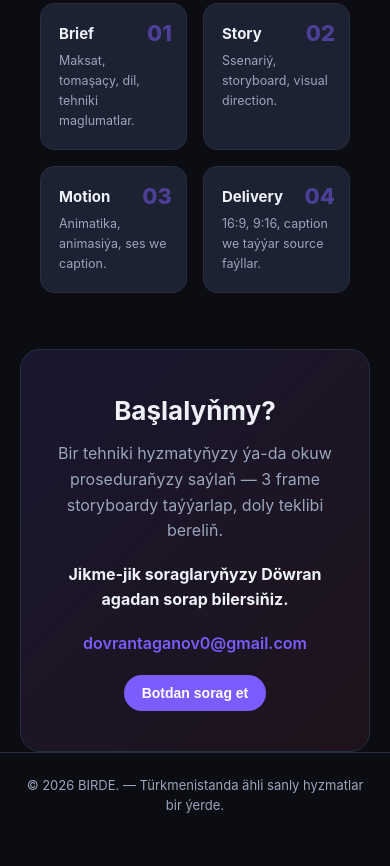
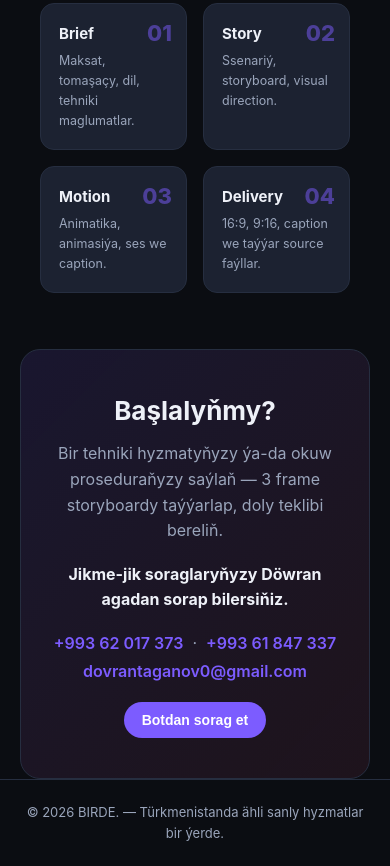
Before and after one commit to Durdymyrat2026/business-chatbot, a website: page public/index.html in a window 390 px wide. Shown: the part 2269-3135 px from the top of the page. Before the commit the page ends 3107 px from the top, so only its background shows below. Drawn offline with Linux system fonts and the light colour scheme; no server answers.

Commit message:
feat: add phone numbers to contact section

```diff
--- a/public/index.html
+++ b/public/index.html
@@ -184,6 +184,7 @@
     <h2>Başlalyňmy?</h2>
     <p>Bir tehniki hyzmatyňyzy ýa-da okuw proseduraňyzy saýlaň — 3 frame storyboardy taýýarlap, doly teklibi bereliň.</p>
     <p class="who">Jikme-jik soraglaryňyzy Döwran agadan sorap bilersiňiz.</p>
+    <p style="margin:4px 0 2px"><a href="tel:+99362017373">+993 62 017 373</a> &nbsp;·&nbsp; <a href="tel:+99361847337">+993 61 847 337</a></p>
     <a href="mailto:dovrantaganov0@gmail.com">dovrantaganov0@gmail.com</a>
     <div style="margin-top:18px"><button class="btn" onclick="openChat()">Botdan sorag et</button></div>
   </div>
```
